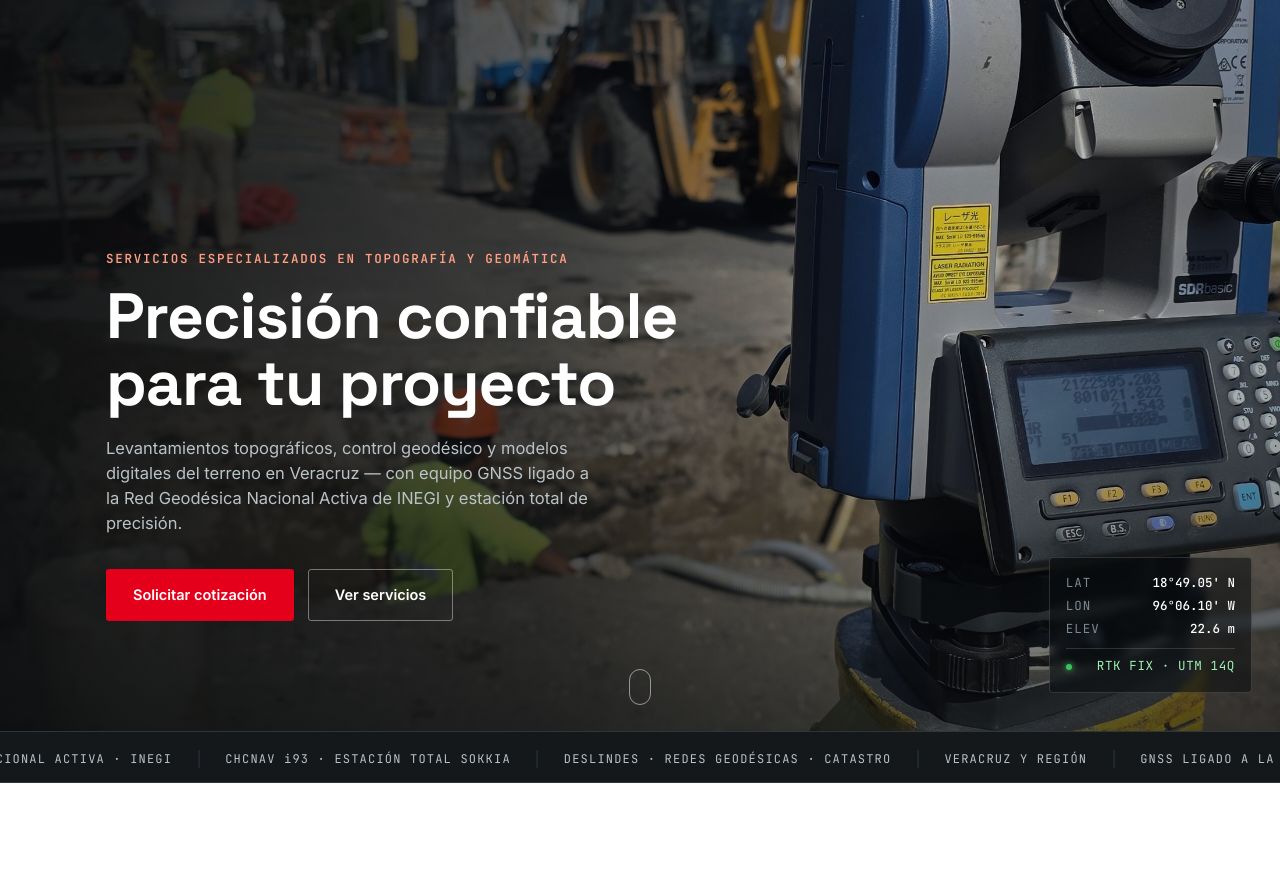
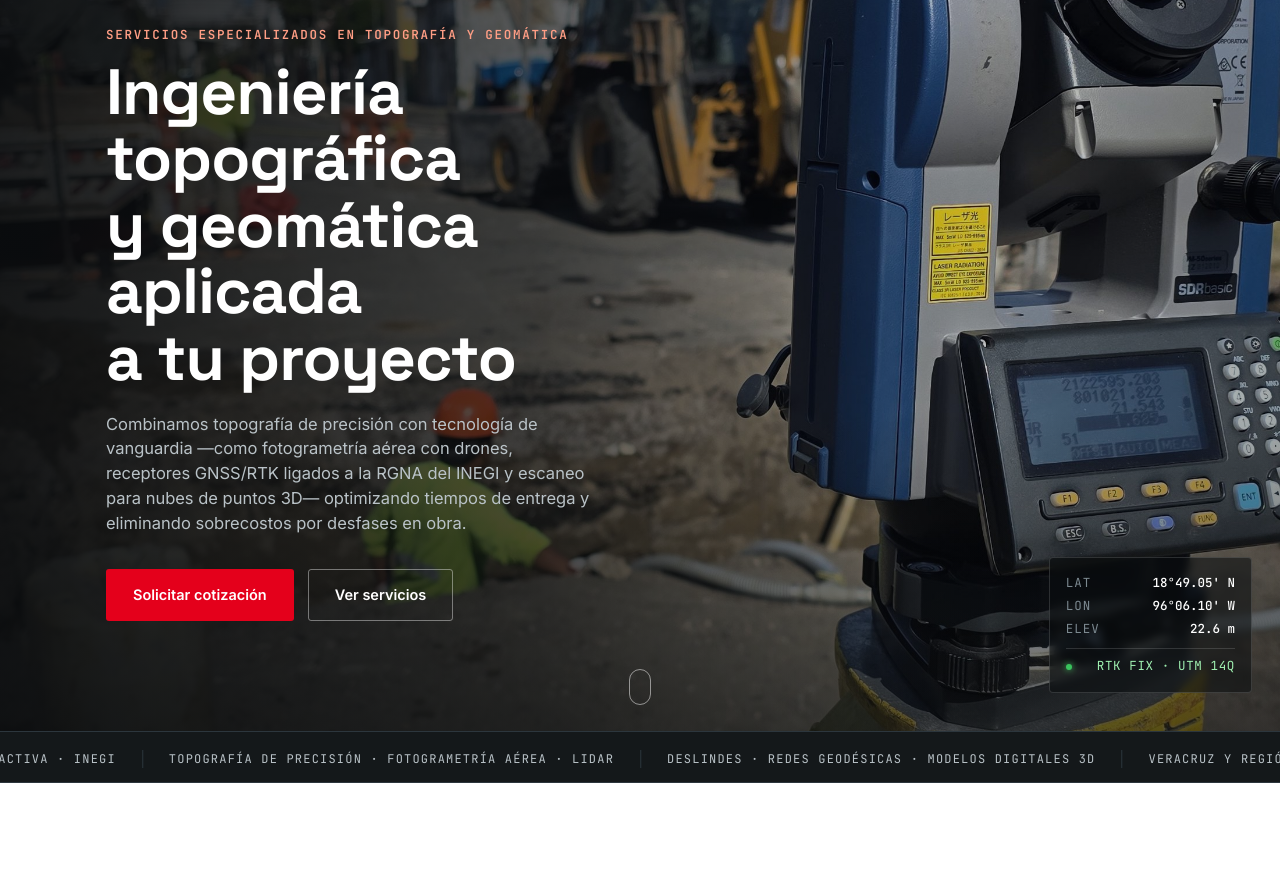
Before and after one commit to cardenetti/SETGEO, a plain HTML site: page index.html in a window 1280 px wide. Shown: the part 69-949 px from the top of the page. Drawn offline with Linux system fonts and the light colour scheme.

Commit message:
Update index.html

```diff
--- a/index.html
+++ b/index.html
@@ -43,8 +43,8 @@
 
   <div class="hero__content">
     <p class="eyebrow eyebrow--light">Servicios Especializados en Topografía y Geomática</p>
-    <h1 class="hero__title">Precisión confiable<br>para tu proyecto</h1>
-    <p class="hero__lead">Levantamientos topográficos, control geodésico y modelos digitales del terreno en Veracruz — con equipo GNSS ligado a la Red Geodésica Nacional Activa de INEGI y estación total de precisión.</p>
+    <h1 class="hero__title">Ingeniería topográfica<br>y geomática aplicada<br>a tu proyecto</h1>
+    <p class="hero__lead">Combinamos topografía de precisión con tecnología de vanguardia —como fotogrametría aérea con drones, receptores GNSS/RTK ligados a la RGNA del INEGI y escaneo para nubes de puntos 3D— optimizando tiempos de entrega y eliminando sobrecostos por desfases en obra.</p>
     <div class="hero__actions">
       <a href="#contacto" class="btn btn--red">Solicitar cotización</a>
       <a href="#ayudamos" class="btn btn--ghost-light">Ver servicios</a>
@@ -67,12 +67,12 @@
 <div class="marquee">
   <div class="marquee__track">
     <span>GNSS LIGADO A LA RED GEODÉSICA NACIONAL ACTIVA · INEGI</span>
-    <span>CHCNAV i93 · ESTACIÓN TOTAL SOKKIA</span>
-    <span>DESLINDES · REDES GEODÉSICAS · CATASTRO</span>
+    <span>TOPOGRAFÍA DE PRECISIÓN · FOTOGRAMETRÍA AÉREA · LIDAR</span>
+    <span>DESLINDES · REDES GEODÉSICAS · MODELOS DIGITALES 3D</span>
     <span>VERACRUZ Y REGIÓN</span>
     <span>GNSS LIGADO A LA RED GEODÉSICA NACIONAL ACTIVA · INEGI</span>
-    <span>CHCNAV i93 · ESTACIÓN TOTAL SOKKIA</span>
-    <span>DESLINDES · REDES GEODÉSICAS · CATASTRO</span>
+    <span>TOPOGRAFÍA DE PRECISIÓN · FOTOGRAMETRÍA AÉREA · LIDAR</span>
+    <span>DESLINDES · REDES GEODÉSICAS · MODELOS DIGITALES 3D</span>
     <span>VERACRUZ Y REGIÓN</span>
   </div>
 </div>
@@ -317,7 +317,7 @@
     </div>
 
     <div class="contact__right">
-      <p class="contact__tagline">"Precisión confiable<br>para tu proyecto"</p>
+      <p class="contact__tagline">"Ingeniería topográfica<br>y geomática aplicada<br>a tu proyecto"</p>
     </div>
   </div>
 </section>
```
